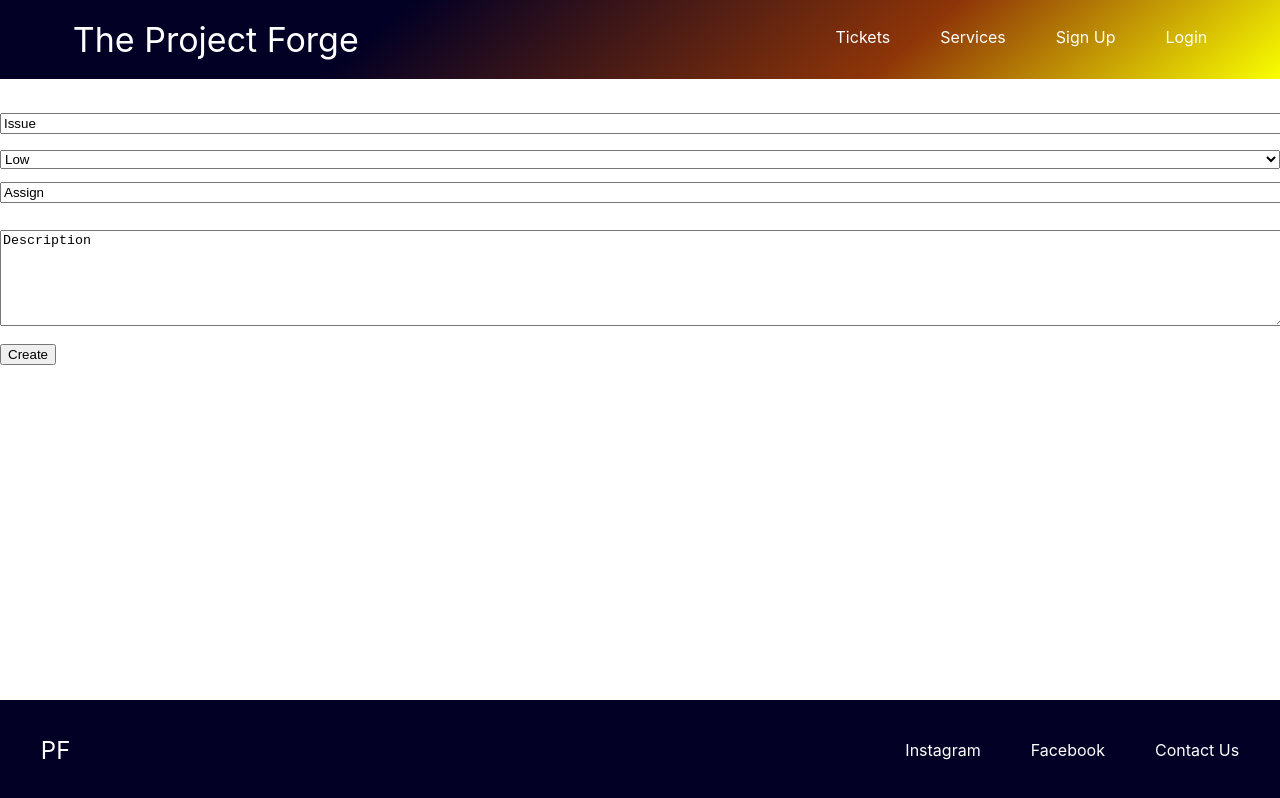
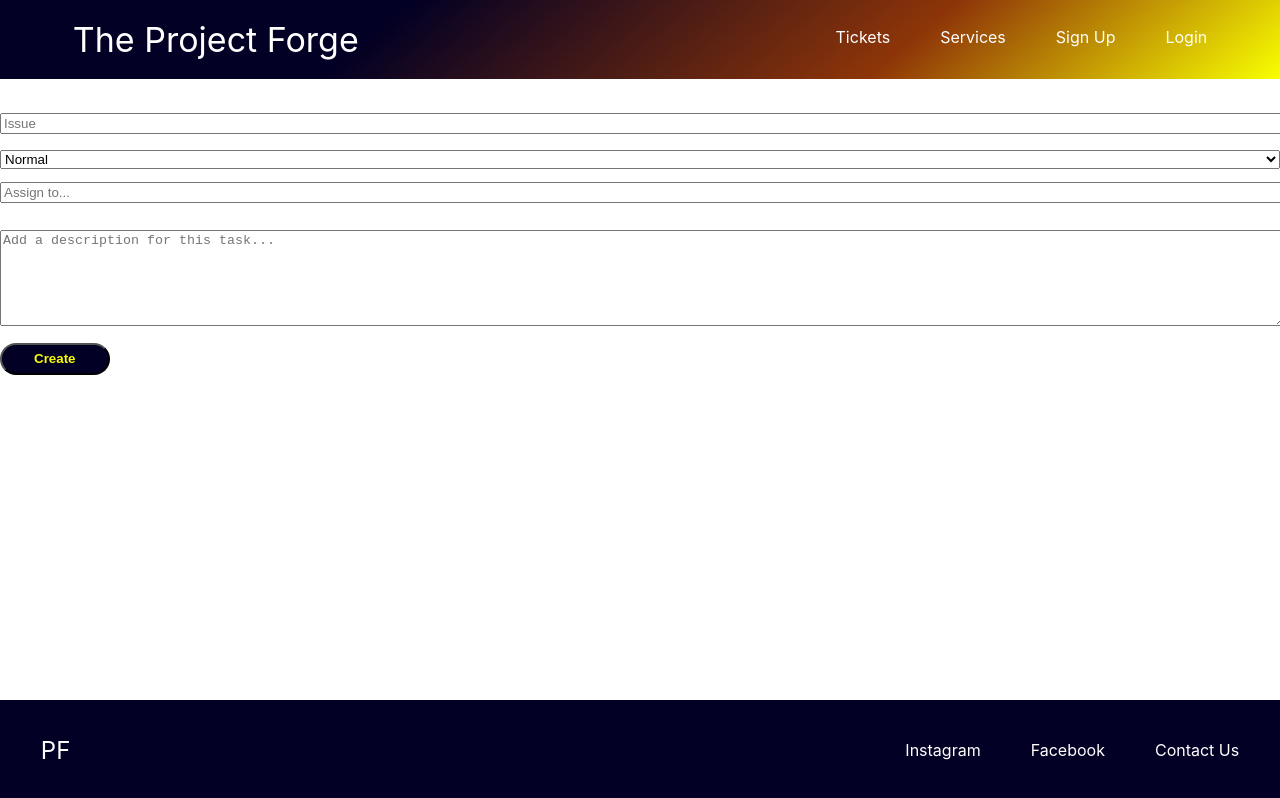
Before and after one commit to RedBrand88/issue-tracker-frontend, a React (Create React App) app: page /create-ticket in a window 1280 px wide. Built offline with nearby package versions, Linux system fonts and the light colour scheme.

Commit message:
fix ticketform component

```diff
--- a/src/Components/TicketForm/TicketForm.js
+++ b/src/Components/TicketForm/TicketForm.js
@@ -2,47 +2,84 @@ import React, { Component } from 'react';
 import axios from 'axios';
 
 import styles from './TicketForm.module.css';
-import TextBox from '../TextBox/TextBox';
 
 class TicketForm extends Component {
     constructor(props) {
         super(props)
         this.state = {
+            id: '',
+            issue: '',
             urgency: 'Normal',
+            assignedTo: '',
+            status: 'Open',
+            description: ''
+        }
+        this.handleChangeSelect = this.handleChangeSelect.bind(this);
+        this.handleChangeIssue = this.handleChangeIssue.bind(this);
+        this.handleChangeAssign = this.handleChangeAssign.bind(this);
+        this.handleChangeDescription = this.handleChangeDescription.bind(this);
+        this.handleSubmit = this.handleSubmit.bind(this);
+    }
+
+    componentDidUpdate(prevProps) {
+        if(this.props.id !== prevProps.id) {
+            this.setState({
+                id: this.props.id,
+                issue: this.props.issue,
+                urgency: this.props.urgency,
+                assignedTo: this.props.assignedTo,
+                description: this.props.description
+            })
         }
     }
 
-    handleChange = (event) => {
+    handleChangeSelect = (event) => {
         this.setState({ urgency: event.target.value });
     }
 
+    handleChangeIssue = (event) => {
+        this.setState({ issue: event.target.value });
+    }
+
+    handleChangeAssign = (event) => {
+        this.setState({ assignedTo: event.target.value });
+    }
+
+    handleChangeDescription = (event) => {
+        this.setState({ description: event.target.value });
+    }
+
     handleSubmit = (event, requestType, ticketId) => {
+        event.preventDefault();
         const issue = event.target.elements.issue.value;
-        const severity = event.target.elements.severity.value;
+        const urgency = event.target.elements.urgency.value;
         const assignedTo = event.target.elements.assignedTo.value;
         const status = 'Open';
         const description = event.target.elements.description.value;
-        const BASE_URL = 'api.theprojectforge.com';
+        // const BASE_URL = 'api.theprojectforge.com';
+        const BASE_URL = 'localhost:8000';
 
         switch( requestType ) {
             case 'post':
                 return axios.post(`http://${BASE_URL}/issue-tracker/api/`, {
                     issue: issue,
-                    severity: severity,
+                    severity: urgency,
                     assignedTo: assignedTo,
                     status: status,
                     description: description
                 })
-                .catch(error => console.log(error))
+                .then(res => console.log(res))
+                .catch(error => console.error(error))
             case 'put':
                 return axios.put(`http://${BASE_URL}/issue-tracker/api/${ticketId}/`, {
                     issue: issue,
-                    severity: severity,
+                    severity: urgency,
                     assignedTo: assignedTo,
                     status: status,
                     description: description
                 })
-                .catch(error => console.log(error))
+                .then(res => console.log(res))
+                .catch(error => console.error(error))
             default:
                 console.log('ran defualt case');
         }
@@ -52,21 +89,42 @@ class TicketForm extends Component {
         return (
             <div className={styles.createForm}>
                 <form onSubmit={(event) => this.handleSubmit(event, this.props.requestType, this.props.id)}>
-                    <input type="text" placeholder="Issue" className={styles.textFields} value={this.props.issue}/>
-                    <select value={this.state.urgency} onChange={this.handleChange} className={styles.dropDown}>
-                        <option value="low">Low</option>
-                        <option value="normal">Normal</option>
-                        <option value="high">High</option>
-                        <option value="urgent">Urgent</option>
+                    <input
+                        name='issue'
+                        type='text'
+                        placeholder='Issue'
+                        className={styles.textFields}
+                        value={this.state.issue}
+                        onChange={this.handleChangeIssue}
+                    />
+                    <select
+                        name='urgency'
+                        value={this.state.urgency}
+                        onChange={this.handleChangeSelect}
+                        className={styles.dropDown}
+                    >
+                        <option>Low</option>
+                        <option>Normal</option>
+                        <option>High</option>
+                        <option>Urgent</option>
                     </select>
-                    <input type='text' placeholder='Assign' className={styles.textFields} value={this.props.assignedTo}/>
+                    <input
+                        name='assignedTo'
+                        type='text'
+                        placeholder='Assign to...'
+                        className={styles.textFields}
+                        value={this.state.assignedTo}
+                        onChange={this.handleChangeAssign}
+                    />
                     <textarea
-                        placeholder="Add a description for this task..."
+                        name='description'
+                        placeholder='Add a description for this task...'
                         rows='6'
                         className={styles.textFields}
-                        value={this.props.description}
+                        value={this.state.description}
+                        onChange={this.handleChangeDescription}
                     />
-                    <input type="submit" value={this.props.btnText} />
+                    <input type='submit' className={styles.btn} value={this.props.btnText} />
                 </form>
             </div>
         )
--- a/src/Components/TicketForm/TicketForm.module.css
+++ b/src/Components/TicketForm/TicketForm.module.css
@@ -10,3 +10,11 @@
     min-width: 100%;
     margin: 1em 0;
 }
+
+.btn {
+    background-color: #020024;
+    color: #f9ff00;
+    border-radius: 50px;
+    padding: .4rem 2rem;
+    font-weight: bold;
+}
```
